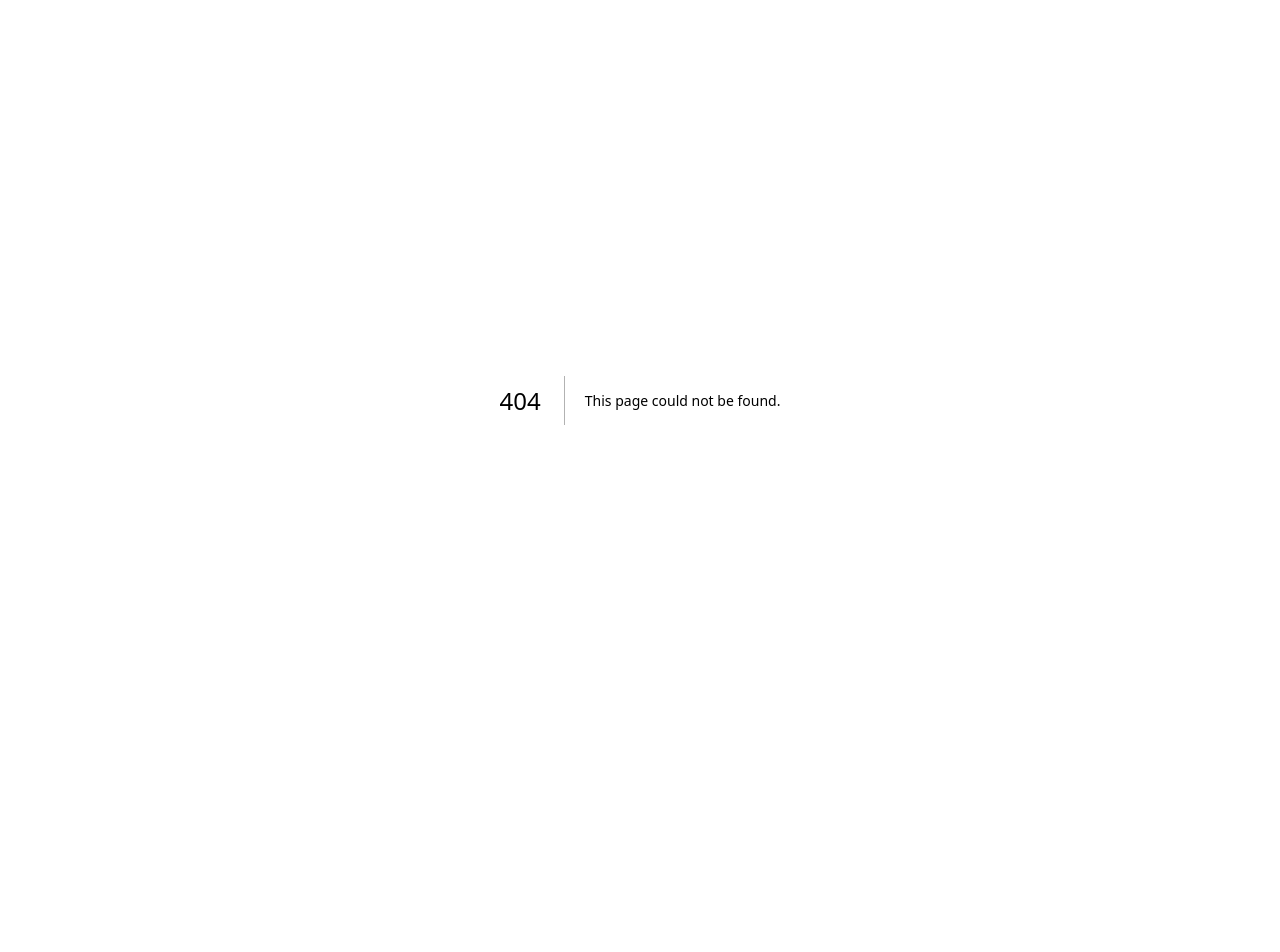
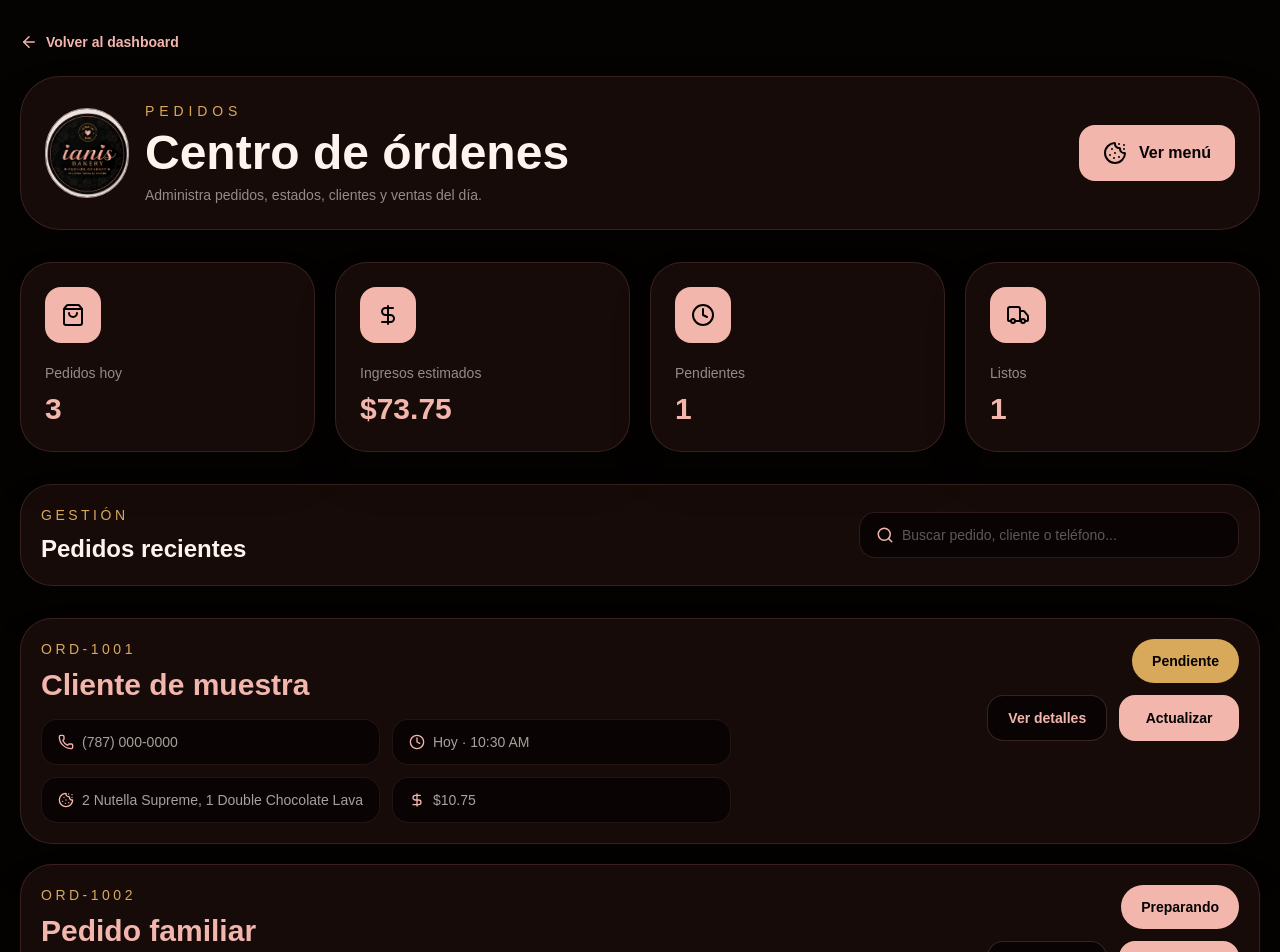
Before and after one commit to jesusfernandez515-design/ianis-bakery, a Next.js app: page /admin/orders in a window 1280 px wide. Before the commit this address had no page. Shown: the top 952 px of the page. Before the commit the page ends 800 px from the top, so only its background shows below. Built offline with nearby package versions, Linux system fonts and the light colour scheme.

Commit message:
Create premium orders management page

```diff
--- /dev/null
+++ b/app/admin/orders/page.tsx
@@ -0,0 +1,259 @@
+import Image from "next/image";
+import Link from "next/link";
+import {
+  ArrowLeft,
+  Clock,
+  Cookie,
+  DollarSign,
+  Phone,
+  Search,
+  ShoppingBag,
+  Truck,
+  User,
+} from "lucide-react";
+
+const orders = [
+  {
+    id: "ORD-1001",
+    customer: "Cliente de muestra",
+    phone: "(787) 000-0000",
+    items: "2 Nutella Supreme, 1 Double Chocolate Lava",
+    total: "$10.75",
+    status: "Pendiente",
+    time: "Hoy · 10:30 AM",
+  },
+  {
+    id: "ORD-1002",
+    customer: "Pedido familiar",
+    phone: "(787) 000-0000",
+    items: "6 cookies variadas",
+    total: "$21.00",
+    status: "Preparando",
+    time: "Hoy · 11:15 AM",
+  },
+  {
+    id: "ORD-1003",
+    customer: "Caja regalo",
+    phone: "(787) 000-0000",
+    items: "12 cookies premium",
+    total: "$42.00",
+    status: "Listo",
+    time: "Hoy · 12:20 PM",
+  },
+];
+
+const stats = [
+  {
+    label: "Pedidos hoy",
+    value: "3",
+    icon: <ShoppingBag />,
+  },
+  {
+    label: "Ingresos estimados",
+    value: "$73.75",
+    icon: <DollarSign />,
+  },
+  {
+    label: "Pendientes",
+    value: "1",
+    icon: <Clock />,
+  },
+  {
+    label: "Listos",
+    value: "1",
+    icon: <Truck />,
+  },
+];
+
+export default function AdminOrdersPage() {
+  return (
+    <main className="min-h-screen bg-[#050202] px-5 py-8 text-[#FFF3EE]">
+      <div className="fixed inset-0 -z-10 bg-[radial-gradient(circle_at_top_left,rgba(242,182,173,0.22),transparent_36%),radial-gradient(circle_at_bottom_right,rgba(216,168,91,0.14),transparent_38%)]" />
+
+      <div className="mx-auto max-w-7xl">
+        <Link
+          href="/admin"
+          className="mb-6 inline-flex items-center gap-2 text-sm font-black text-[#F2B6AD]"
+        >
+          <ArrowLeft size={18} />
+          Volver al dashboard
+        </Link>
+
+        <header className="rounded-[2.5rem] border border-[#E8A39A]/15 bg-[#1A0D0B]/90 p-6 shadow-2xl shadow-black/40">
+          <div className="flex flex-col gap-6 md:flex-row md:items-center md:justify-between">
+            <div className="flex items-center gap-4">
+              <Image
+                src="/logo-ianis.png"
+                alt="Ianis Bakery"
+                width={84}
+                height={84}
+                className="rounded-full border border-[#FFF3EE]/60 object-contain"
+                priority
+              />
+
+              <div>
+                <p className="text-sm uppercase tracking-[0.35em] text-[#D8A85B]">
+                  Pedidos
+                </p>
+                <h1 className="mt-2 text-4xl font-black md:text-5xl">
+                  Centro de órdenes
+                </h1>
+                <p className="mt-2 text-sm text-[#FFF3EE]/55">
+                  Administra pedidos, estados, clientes y ventas del día.
+                </p>
+              </div>
+            </div>
+
+            <Link
+              href="/menu"
+              className="inline-flex items-center justify-center gap-3 rounded-2xl bg-[#F2B6AD] px-6 py-4 font-black text-[#050202]"
+            >
+              <Cookie />
+              Ver menú
+            </Link>
+          </div>
+        </header>
+
+        <section className="mt-8 grid gap-5 md:grid-cols-2 lg:grid-cols-4">
+          {stats.map((item) => (
+            <StatCard key={item.label} {...item} />
+          ))}
+        </section>
+
+        <section className="mt-8 rounded-[2rem] border border-[#E8A39A]/15 bg-[#1A0D0B]/90 p-5 shadow-2xl shadow-black/30">
+          <div className="flex flex-col gap-4 lg:flex-row lg:items-center lg:justify-between">
+            <div>
+              <p className="text-sm uppercase tracking-[0.25em] text-[#D8A85B]">
+                Gestión
+              </p>
+              <h2 className="mt-2 text-2xl font-black">Pedidos recientes</h2>
+            </div>
+
+            <div className="flex items-center gap-2 rounded-2xl border border-[#E8A39A]/15 bg-[#050202]/70 px-4 py-3">
+              <Search size={18} className="text-[#F2B6AD]" />
+              <input
+                placeholder="Buscar pedido, cliente o teléfono..."
+                className="w-full bg-transparent text-sm outline-none placeholder:text-[#FFF3EE]/35 md:w-80"
+              />
+            </div>
+          </div>
+        </section>
+
+        <section className="mt-8 space-y-5">
+          {orders.map((order) => (
+            <article
+              key={order.id}
+              className="rounded-[2rem] border border-[#E8A39A]/15 bg-[#1A0D0B]/90 p-5 shadow-2xl shadow-black/25"
+            >
+              <div className="flex flex-col gap-5 lg:flex-row lg:items-start lg:justify-between">
+                <div>
+                  <p className="text-sm uppercase tracking-[0.25em] text-[#D8A85B]">
+                    {order.id}
+                  </p>
+
+                  <h2 className="mt-2 text-3xl font-black text-[#F2B6AD]">
+                    {order.customer}
+                  </h2>
+
+                  <div className="mt-4 grid gap-3 text-sm text-[#FFF3EE]/65 md:grid-cols-2">
+                    <Info icon={<Phone size={16} />} text={order.phone} />
+                    <Info icon={<Clock size={16} />} text={order.time} />
+                    <Info icon={<Cookie size={16} />} text={order.items} />
+                    <Info icon={<DollarSign size={16} />} text={order.total} />
+                  </div>
+                </div>
+
+                <div className="flex flex-col gap-3 lg:items-end">
+                  <Status status={order.status} />
+
+                  <div className="grid grid-cols-2 gap-3">
+                    <button className="rounded-2xl border border-[#E8A39A]/20 bg-[#050202]/70 px-5 py-3 text-sm font-black text-[#F2B6AD]">
+                      Ver detalles
+                    </button>
+
+                    <button className="rounded-2xl bg-[#F2B6AD] px-5 py-3 text-sm font-black text-[#050202]">
+                      Actualizar
+                    </button>
+                  </div>
+                </div>
+              </div>
+            </article>
+          ))}
+        </section>
+
+        <section className="mt-10 rounded-[2.5rem] border border-[#E8A39A]/25 bg-gradient-to-br from-[#F2B6AD] to-[#D8A85B] p-8 text-[#050202] shadow-2xl shadow-[#E8A39A]/20 md:p-12">
+          <div className="flex flex-col gap-6 md:flex-row md:items-center md:justify-between">
+            <div>
+              <p className="text-sm font-black uppercase tracking-[0.3em]">
+                Próximo nivel
+              </p>
+
+              <h2 className="mt-3 text-4xl font-black md:text-5xl">
+                Conectar pedidos reales.
+              </h2>
+
+              <p className="mt-4 max-w-2xl text-lg text-[#2A1713]/80">
+                Este módulo está listo para conectarse con WhatsApp, Firebase,
+                Stripe o ATH Móvil para recibir pedidos reales de clientes.
+              </p>
+            </div>
+
+            <Link
+              href="/menu"
+              className="inline-flex items-center justify-center gap-3 rounded-2xl bg-[#050202] px-8 py-5 text-lg font-black text-[#FFF3EE]"
+            >
+              Abrir menú
+              <ShoppingBag />
+            </Link>
+          </div>
+        </section>
+      </div>
+    </main>
+  );
+}
+
+function StatCard({
+  icon,
+  label,
+  value,
+}: {
+  icon: React.ReactNode;
+  label: string;
+  value: string;
+}) {
+  return (
+    <div className="rounded-[2rem] border border-[#E8A39A]/15 bg-[#1A0D0B]/90 p-6 shadow-2xl shadow-black/30">
+      <div className="mb-5 flex h-14 w-14 items-center justify-center rounded-2xl bg-[#F2B6AD] text-[#050202]">
+        {icon}
+      </div>
+      <p className="text-sm text-[#FFF3EE]/55">{label}</p>
+      <p className="mt-2 text-3xl font-black text-[#F2B6AD]">{value}</p>
+    </div>
+  );
+}
+
+function Info({ icon, text }: { icon: React.ReactNode; text: string }) {
+  return (
+    <div className="flex items-center gap-2 rounded-2xl border border-[#E8A39A]/10 bg-[#050202]/70 px-4 py-3">
+      <span className="text-[#F2B6AD]">{icon}</span>
+      <span>{text}</span>
+    </div>
+  );
+}
+
+function Status({ status }: { status: string }) {
+  const styles =
+    status === "Pendiente"
+      ? "bg-[#D8A85B] text-[#050202]"
+      : status === "Preparando"
+      ? "bg-[#F2B6AD] text-[#050202]"
+      : status === "Listo"
+      ? "bg-[#FFF3EE] text-[#050202]"
+      : "bg-[#2A1713] text-[#FFF3EE]";
+
+  return (
+    <span className={`rounded-full px-5 py-3 text-sm font-black ${styles}`}>
+      {status}
+    </span>
+  );
+                    }
```
